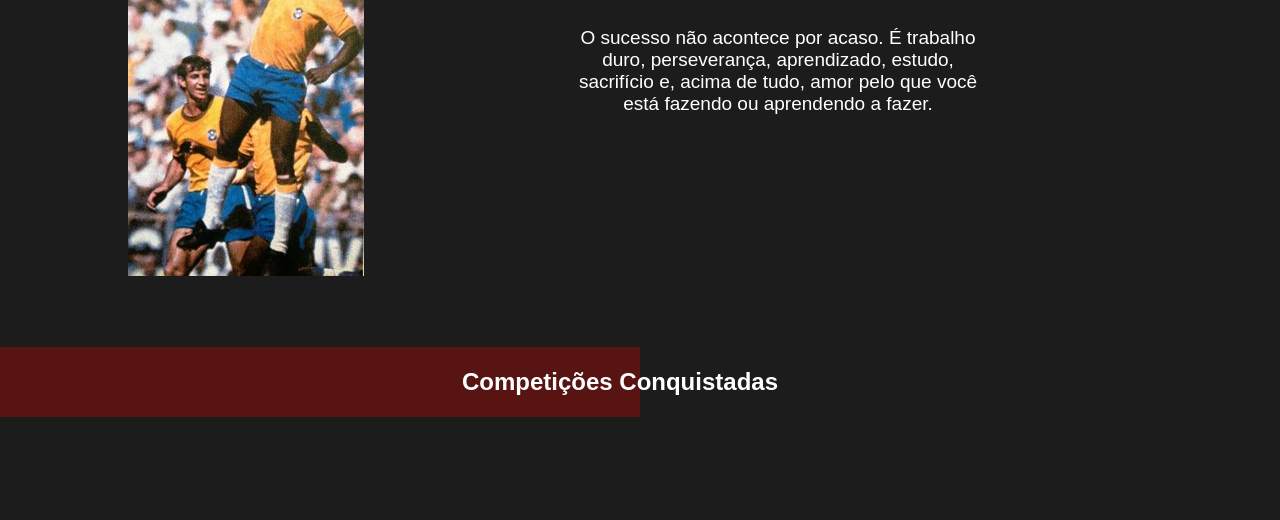
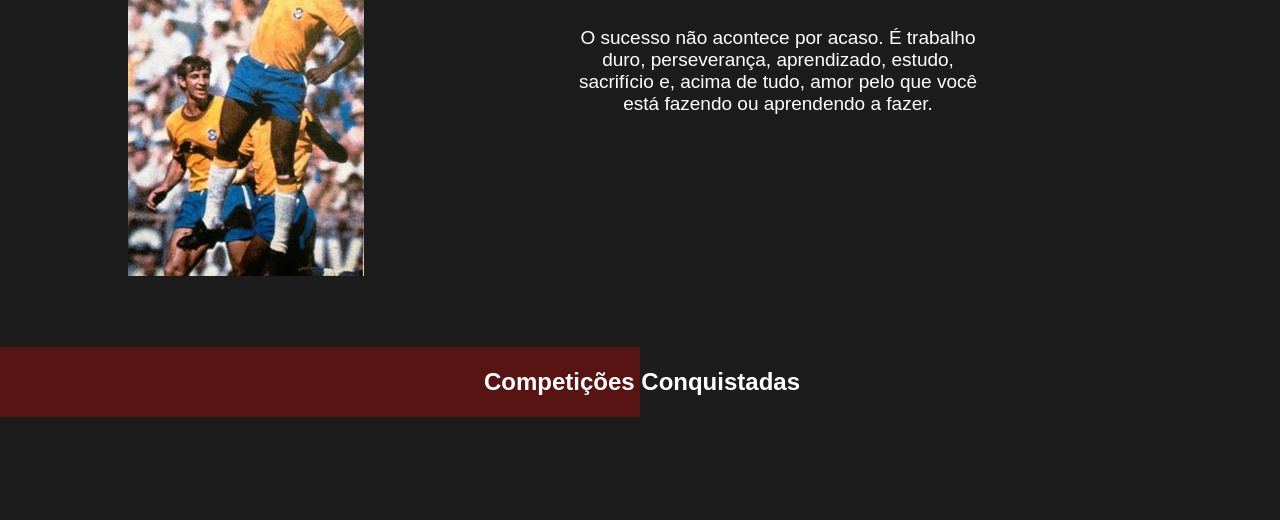
Before and after one commit to aurelianoDeRafa/tributoPele, a plain HTML site: page sobre.html in a window 1280 px wide. Shown: the part 960-1480 px from the top of the page. Drawn offline with nearby package versions, Linux system fonts and the light colour scheme.

Commit message:
arrumando a pagina sobre

```diff
--- a/assets/css/sobre.css
+++ b/assets/css/sobre.css
@@ -199,7 +199,7 @@ body{
    font-family: Arial, Helvetica, sans-serif;
 
     position: absolute;
-    right: -138px;
+    right: -160px;
 
  }
 
```
